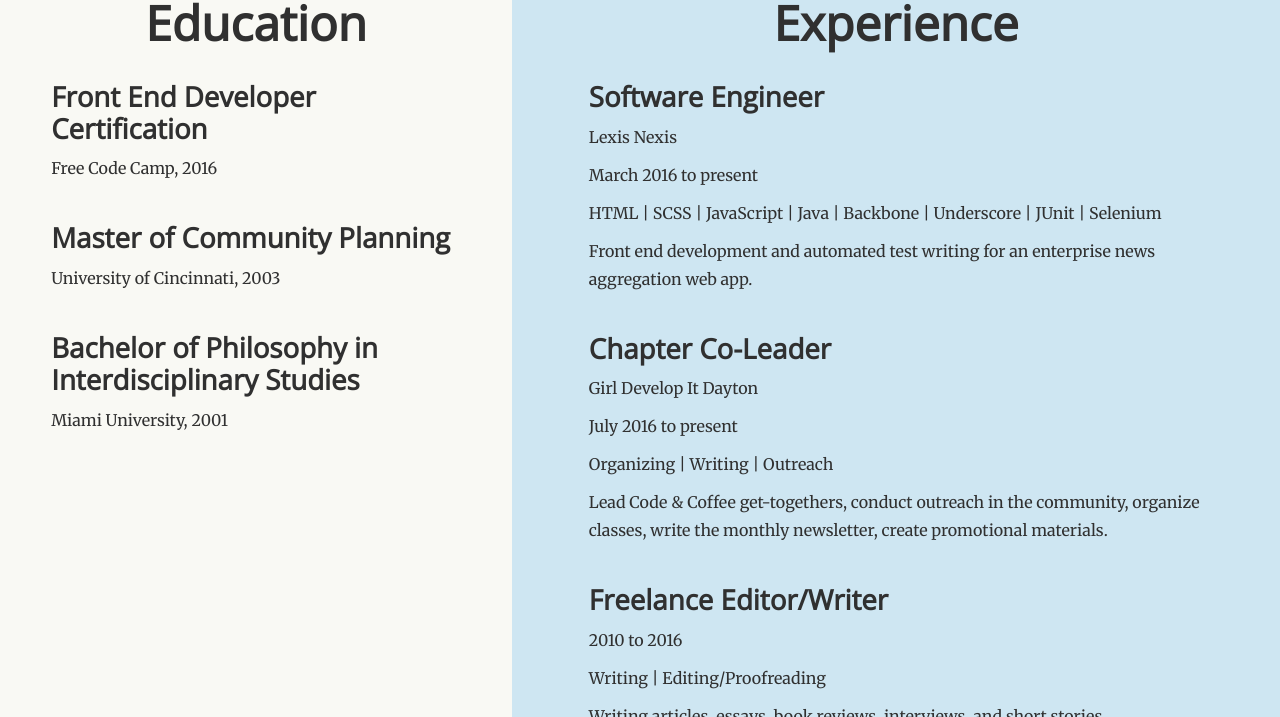
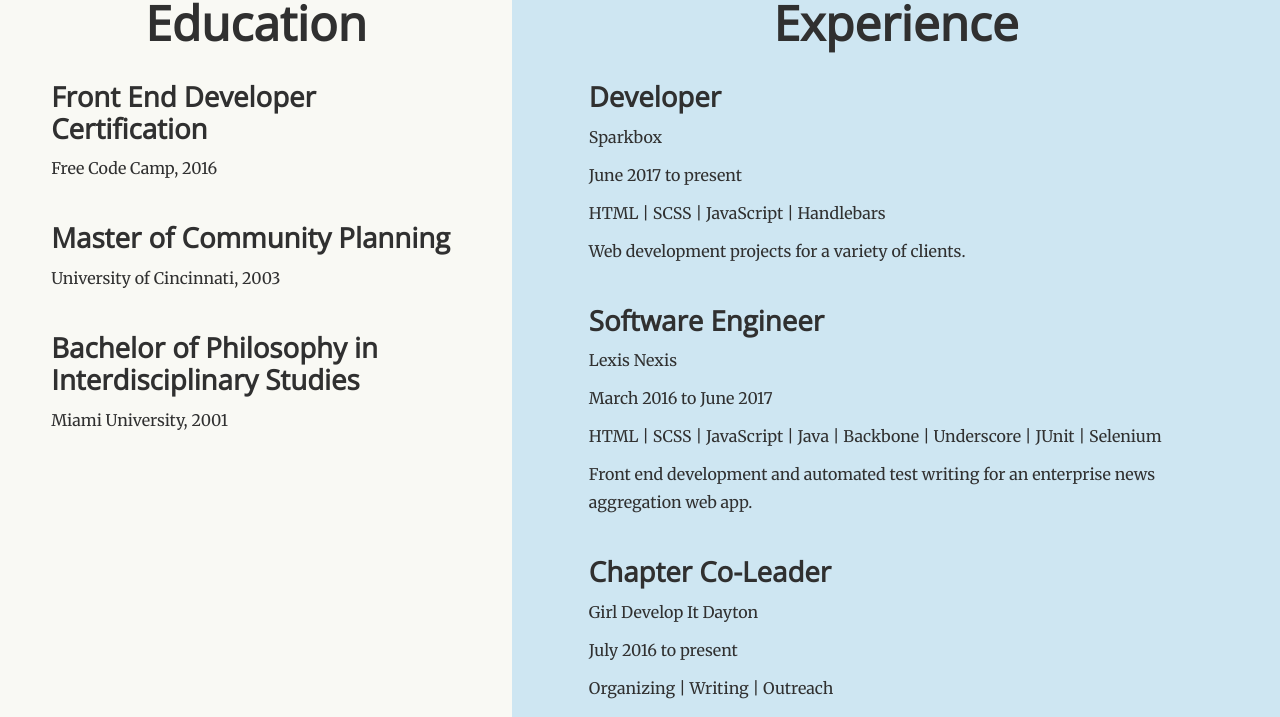
Before and after one commit to k80bowman/k80bowman, a Jekyll site: the page built from app/index.html, in a window 1280 px wide and 900 px high, scrolled down 1064 px, cut to the strip 183-900 px from the top of the window. Built offline with Jekyll 4.4.1, drawn with Linux system fonts in a browser that asks for light colours.

Commit message:
update employment

```diff
--- a/app/index.html
+++ b/app/index.html
@@ -151,11 +151,24 @@
         <div class="experience__container">
             <h2>Experience</h2>
             <div class="experience__job">
+                <h3 class="experience__job--title">Developer</h3>
+                <p class="experience__job--location">
+                    <a target="_blank" href="http://seesparkbox.com/">Sparkbox</a>
+                </p>
+                <p class="experience__job--dates">June 2017 to present</p>
+                <p class="experience__job--skills">
+                    HTML | SCSS | JavaScript | Handlebars
+                </p>
+                <p class="experience__job--desc">
+                    Web development projects for a variety of clients.
+                </p>
+            </div>
+            <div class="experience__job">
                 <h3 class="experience__job--title">Software Engineer</h3>
                 <p class="experience__job--location">
                     <a target="_blank" href="https://www.lexisnexis.com">Lexis Nexis</a>
                 </p>
-                <p class="experience__job--dates">March 2016 to present</p>
+                <p class="experience__job--dates">March 2016 to June 2017</p>
                 <p class="experience__job--skills">
                     HTML | SCSS | JavaScript | Java | Backbone | Underscore | JUnit |
                     Selenium
```
